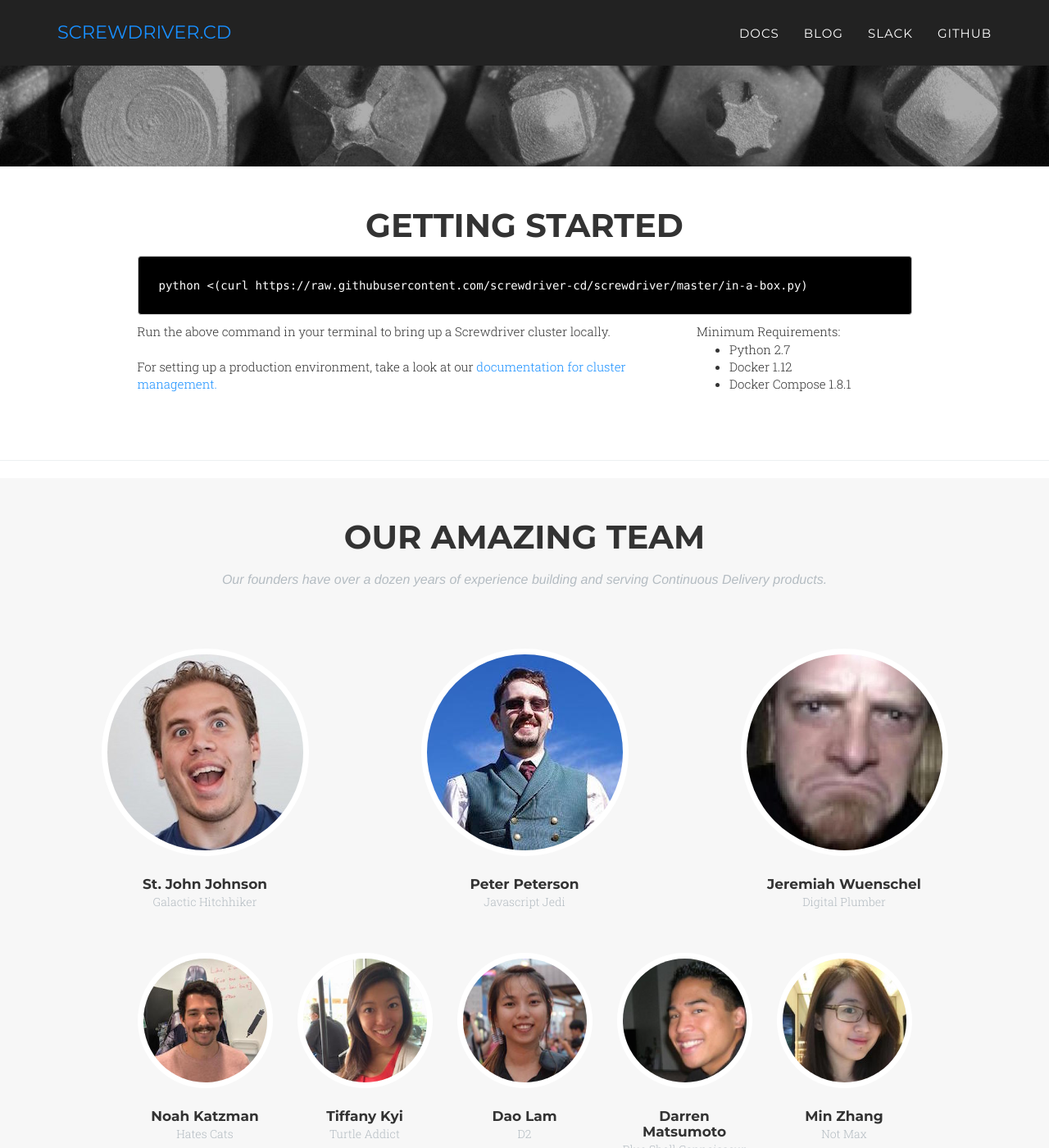
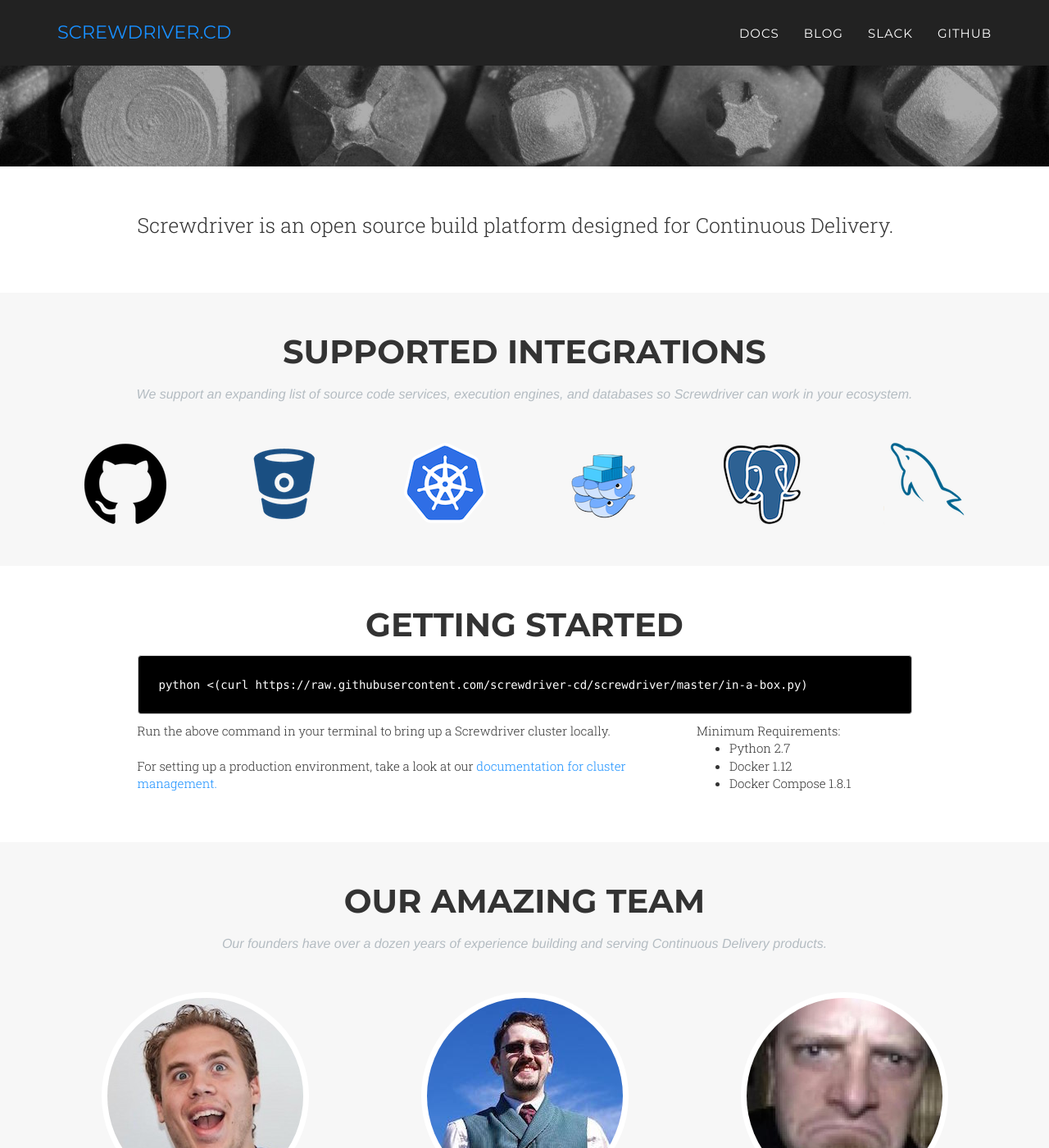
Before and after one commit to screwdriver-cd/homepage, a Jekyll site: the page built from index.md, in a window 1280 px wide and 1400 px high, scrolled down 530 px. Shown: the whole window at 82% size. Built offline with Jekyll 4.4.1, drawn with Linux system fonts in a browser that asks for light colours; some web fonts are replaced.

Commit message:
feat: Add supported integrations and description

```diff
--- a/_includes/css/agency.css
+++ b/_includes/css/agency.css
@@ -334,7 +334,7 @@
 }
 
 section h3.section-subheading {
-    margin-bottom: 75px;
+    margin-bottom: 50px;
     text-transform: none;
     font-family: {{ site.data.template.font.secondary }};
     font-size: 16px;
--- a/_includes/css/screwdriver.css
+++ b/_includes/css/screwdriver.css
@@ -11,3 +11,8 @@
 #team .team-member h4 {
     font-size: 17px;
 }
+
+#description p {
+    font-weight: 300;
+    font-size: 25px;
+}
--- /dev/null
+++ b/_includes/description.html
@@ -0,0 +1,14 @@
+    <!-- Description -->
+    <section id="description">
+        <div class="container">
+            <div class="row">
+                <div class="col-lg-1"></div>
+                <div class="col-lg-10 text-left">
+                    <p class="large">
+                        Screwdriver is an open source build platform designed for Continuous Delivery.
+                    </p>
+                </div>
+                <div class="col-lg-1"></div>
+            </div>
+        </div>
+    </section>
--- a/_includes/getstarted.html
+++ b/_includes/getstarted.html
@@ -31,4 +31,3 @@
             </div>
         </div>
     </section>
-    <hr />
--- /dev/null
+++ b/_includes/integrations.html
@@ -0,0 +1,43 @@
+    <!-- Integrations Section -->
+    <section id="integrations" class="bg-light-gray">
+        <div class="container">
+            <div class="row">
+                <div class="col-lg-12 text-center">
+                    <h2 class="section-heading">Supported Integrations</h2>
+                    <h3 class="section-subheading text-muted">We support an expanding list of source code services, execution engines, and databases so Screwdriver can work in your ecosystem.</h3>
+                </div>
+            </div>
+            <div class="row">
+                <div class="col-xs-2 col-md-2 col-sm-2">
+                    <a href="https://github.com">
+                        <img src="img/tech/github.png" class="img-responsive img-centered" alt="GitHub.com and GitHub Enterprise">
+                    </a>
+                </div>
+                <div class="col-xs-2 col-md-2 col-sm-2">
+                    <a href="https://bitbucket.org">
+                        <img src="img/tech/bitbucket.png" class="img-responsive img-centered" alt="Bitbucket.org">
+                    </a>
+                </div>
+                <div class="col-xs-2 col-md-2 col-sm-2">
+                    <a href="http://kubernetes.io/">
+                        <img src="img/tech/kubernetes.png" class="img-responsive img-centered" alt="Kubernetes">
+                    </a>
+                </div>
+                <div class="col-xs-2 col-md-2 col-sm-2">
+                    <a href="https://www.docker.com/products/docker-swarm">
+                        <img src="img/tech/docker-swarm.png" class="img-responsive img-centered" alt="Docker Swarm">
+                    </a>
+                </div>
+                <div class="col-xs-2 col-md-2 col-sm-2">
+                    <a href="https://www.postgresql.org/">
+                        <img src="img/tech/postgresql.png" class="img-responsive img-centered" alt="PostgreSQL">
+                    </a>
+                </div>
+                <div class="col-xs-2 col-md-2 col-sm-2">
+                    <a href="https://www.mysql.com/">
+                        <img src="img/tech/mysql.png" class="img-responsive img-centered" alt="MySQL">
+                    </a>
+                </div>
+            </div>
+        </div>
+    </section>
--- a/_layouts/default.html
+++ b/_layouts/default.html
@@ -6,6 +6,8 @@
     <body id="page-top" class="index">
 
     {% include header.html %}
+    {% include description.html %}
+    {% include integrations.html %}
     {% include getstarted.html %}
     {% include team.html %}
 
```
Also changed, not shown: img/tech/bitbucket.png (added), img/tech/docker-swarm.png (added), img/tech/github.png (added), img/tech/kubernetes.png (added), img/tech/mysql.png (added), img/tech/postgresql.png (added).
